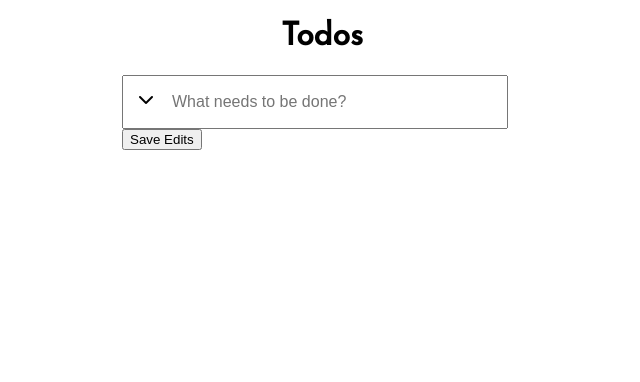
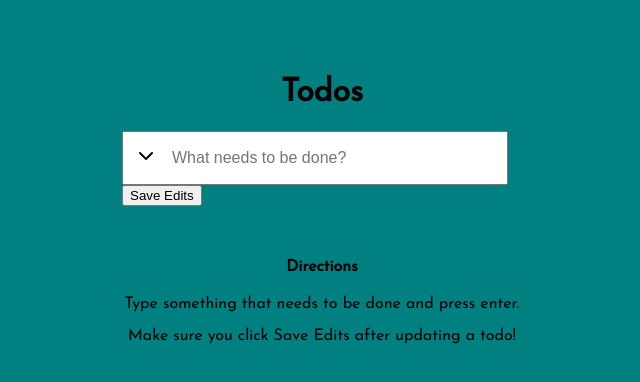
Before and after one commit to NJ3355/ToDos, a plain HTML site: page index.html in a window 1280 px wide. Shown: the whole page, without its empty margins (318-958 px from the left). Drawn offline with Linux system fonts and the light colour scheme.

Commit message:
Added directions
-directions on how to use the app were added

```diff
--- a/index.html
+++ b/index.html
@@ -38,6 +38,12 @@
 			<button id="update" onclick="todoList.updateTodo()">Save Edits</button>
 		</div>
 
+		<div id="directions">
+			<h4>Directions</h4>
+			<p>Type something that needs to be done and press enter.</p>
+			<p>Make sure you click Save Edits after updating a todo!</p>
+		</div>
+
 </div>
 
 
--- a/style.css
+++ b/style.css
@@ -1,9 +1,10 @@
 
 body{
 	font-family: 'Josefin Sans', sans-serif;
+	background-color: teal;
 }
 #container {
-
+	padding-top: 3em;
 	width:400px;
 	margin: auto;
 }
@@ -67,6 +68,14 @@ h1 {
 
 #update {
 
+}
+
+#directions {
+	padding-top: 2em;
+}
+
+h4, p {
+	text-align: center;
 }
 
 
```
